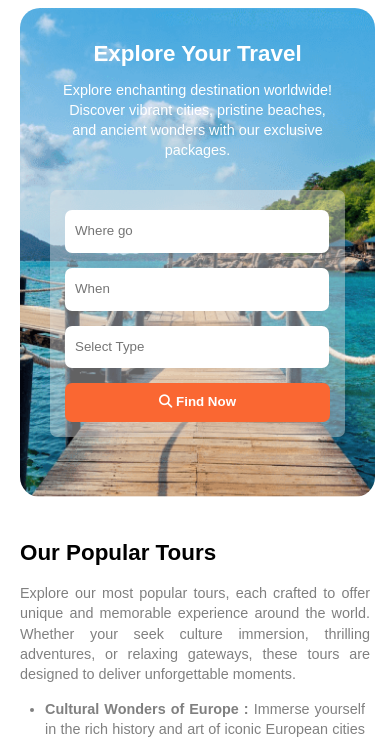
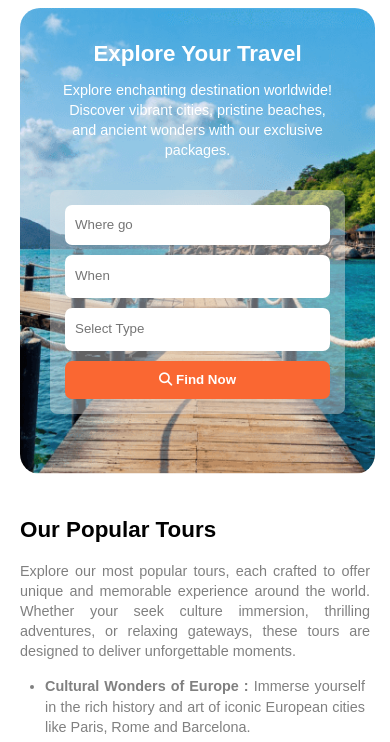
Before and after one commit to SkZihan/Assignment-02, a plain HTML site: page index.html in a window 390 px wide. Shown: the part 83-825 px from the top of the page. Drawn offline with Linux system fonts and the light colour scheme.

Commit message:
banner-input fixed

```diff
--- a/styles/travel.css
+++ b/styles/travel.css
@@ -84,13 +84,17 @@ main {
 }
 
 .banner-input {
+    display: grid;
+    grid-template-columns: 1fr 1fr 1fr 1fr;
+    grid-template-rows: 40px;
+    gap: 10px;
     background-color: rgba(228, 228, 228, 0.418);
-    margin: 50px 0px;
+    margin: 40px 0px;
+    padding: 10px 20px;
     border-radius: 7px;
 }
 
 .banner-input input {
-    margin-right: 14px;
     padding: 12px 10px;
     border-radius: 7px;
     border: none;
@@ -101,7 +105,7 @@ main {
     color: white;
     font-weight: 800;
     background-color: rgb(250, 103, 50);
-    margin: 10px 0px;
+    /* margin: 10px 0px; */
     padding: 10px 35px;
     border-radius: 7px;
     border: none;
@@ -582,11 +586,12 @@ main {
     }
 
     .banner-input {
+        grid-template-columns: 1fr;
         margin: 30px 10px;
-        padding: 5px 15px;
+        padding: 15px;
     }
 
-    .banner-input input {
+    /* .banner-input input {
         width: 92%;
         margin-top: 15px;
     }
@@ -594,7 +599,7 @@ main {
     .banner-input button {
         margin-top: 15px;
         width: 100%;
-    }
+    } */
 
 
 
```
